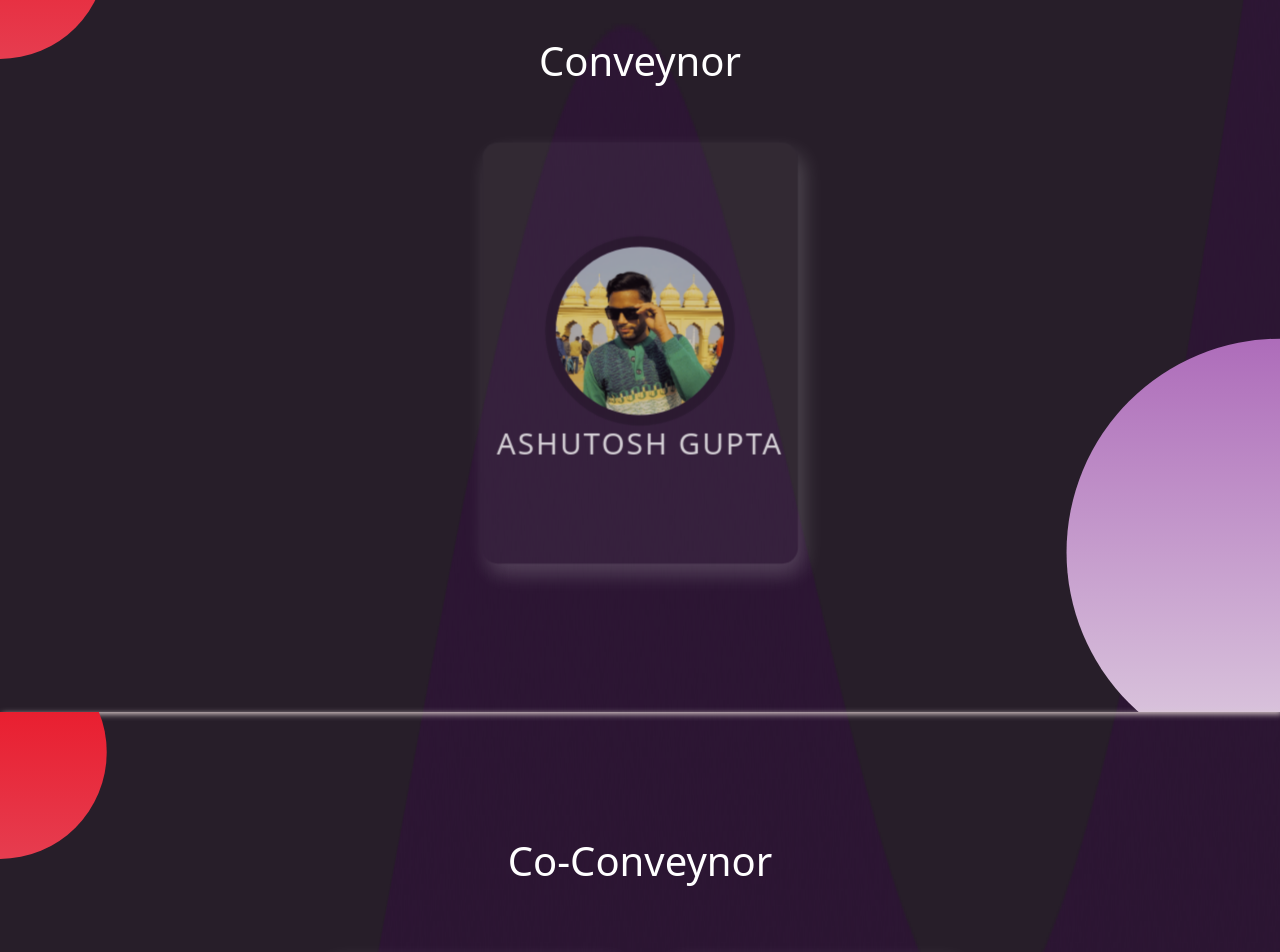
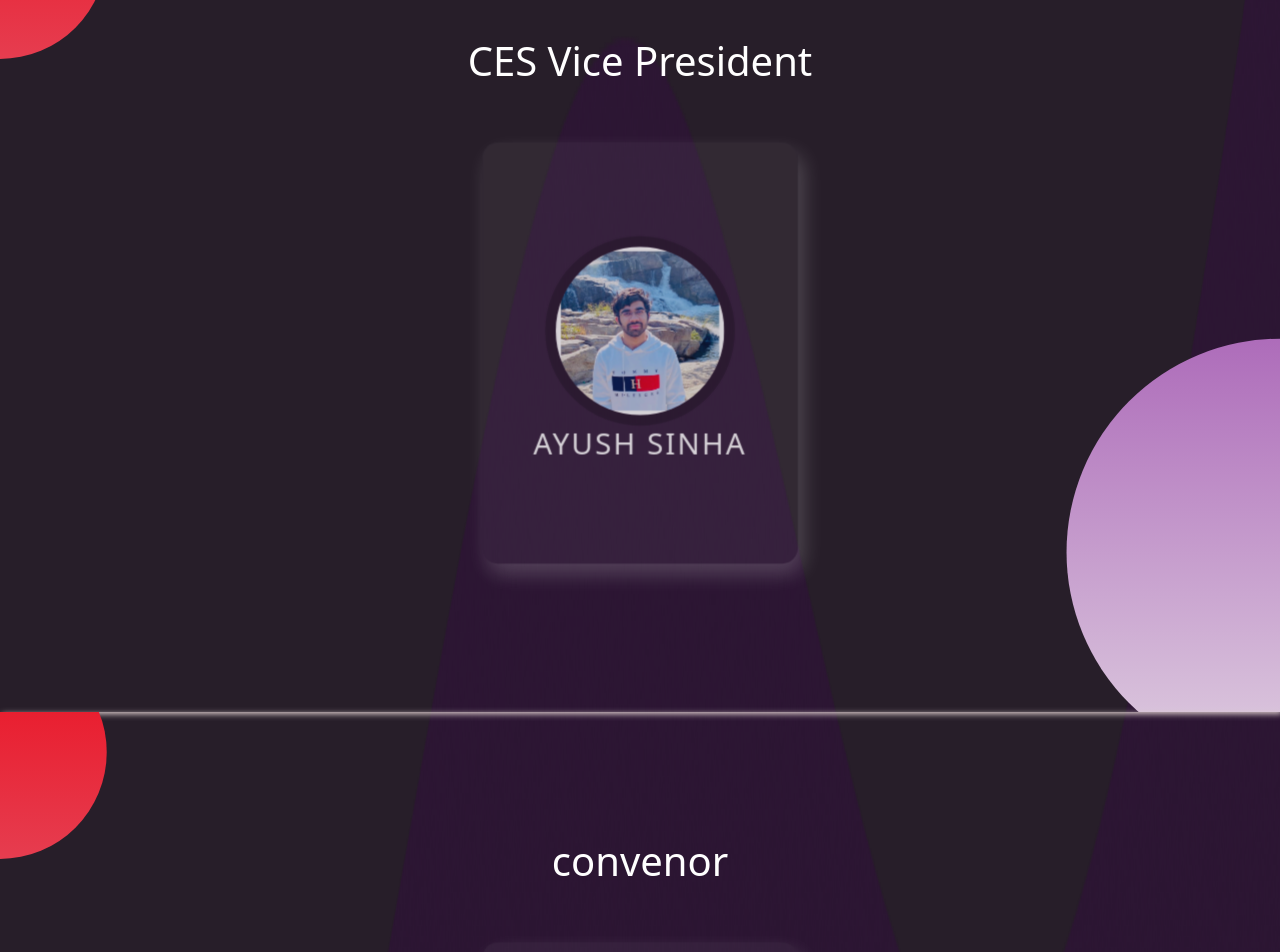
Before and after one commit to Maykkkk/Shilp24, a React (Create React App) app in the folder client/: page /team in a window 1280 px wide. Shown: the part 340-1292 px from the top of the page. Built offline with nearby package versions, Linux system fonts and the light colour scheme; no server answers; the database is empty; sample sign-in values are in the browser's storage.

Commit message:
google auth button

```diff
--- a/client/package.json
+++ b/client/package.json
@@ -21,6 +21,7 @@
     "react-bootstrap": "^2.9.2",
     "react-bootstrap-validation": "^0.1.11",
     "react-dom": "^18.2.0",
+    "react-google-button": "^0.7.2",
     "react-icons": "^4.12.0",
     "react-pdf": "^7.7.0",
     "react-reveal": "^1.2.2",
--- a/client/src/components/Login/Login.jsx
+++ b/client/src/components/Login/Login.jsx
@@ -7,6 +7,7 @@ import Alert from "@mui/material/Alert";
 import "../../links/css/login.css";
 import shilp from "../../links/img/SHILP.png";
 import { useMotionValue, useTransform, motion } from "framer-motion";
+import GoogleButton from "react-google-button";
 
 import { signInWithPopup } from "firebase/auth";
 import { doc, getDoc, setDoc } from "firebase/firestore";
@@ -25,8 +26,7 @@ const Login = ({ AllAuth }) => {
 	const [FailureMessage, setFailureMessage] = useState("");
 	const [submitButtonDisabled, setSubmitButtonDisabled] = useState(false);
 
-	const onFormSubmit = async (e) => {
-		e.preventDefault();
+	const onFormSubmit = async () => {
 		try {
 			setSubmitButtonDisabled(true);
 			signInWithPopup(auth, provider)
@@ -119,24 +119,14 @@ const Login = ({ AllAuth }) => {
 
 					<div className="login">
 						<div className="form-box">
-							<form className="form" onSubmit={onFormSubmit}>
-								<h2>Sign In</h2>
-								<div className="input mt-2">
-									<input
-										type="submit"
-										className="btn btn-success"
-										value="Submit"
-										disabled={submitButtonDisabled}
-									/>
-								</div>
-								{FailureMessage ? (
-									<Alert severity="error" className="mt-2">
-										{FailureMessage}
-									</Alert>
-								) : (
-									<></>
-								)}
-							</form>
+							<GoogleButton
+								onClick={() => {
+									onFormSubmit();
+								}}
+								style={{
+								background: "#000",
+								}}
+							/>
 						</div>
 					</div>
 				</motion.div>
--- a/client/src/pages/team.jsx
+++ b/client/src/pages/team.jsx
@@ -21,11 +21,24 @@ const Team = ({AllAuth}) => {
             </header>
           </Fade>
 
+          <div className="team-title" id="convenor">
+            <Fade left>
+              <h1>CES Vice President</h1>
+            </Fade>
+            <Fade right>
+              <div className="team-container">
+                <div style={{ perspective: 2000 }}>
+                  <TeamCard Name="Ayush Sinha" ProfilePhoto={teamPhotos.president} />
+                </div>
+              </div>
+            </Fade>
+          </div>
+
           {/* Conveynors */}
 
-          <div className="team-title" id="conveynor">
+          <div className="team-title" id="convenor">
             <Fade left>
-              <h1>Conveynor</h1>
+              <h1>convenor</h1>
             </Fade>
             <Fade right>
               <div className="team-container">
@@ -39,7 +52,7 @@ const Team = ({AllAuth}) => {
           <div className="team-title" id="coConveynor">
             {/* Co-Conveynor */}
             <Fade left>
-              <h1>Co-Conveynor</h1>
+              <h1>Co-Convenor</h1>
             </Fade>
             <Fade right>
               <div className="team-container">
```
Also changed, not shown: 1 other file (tests, documents, lock files or other folders).
